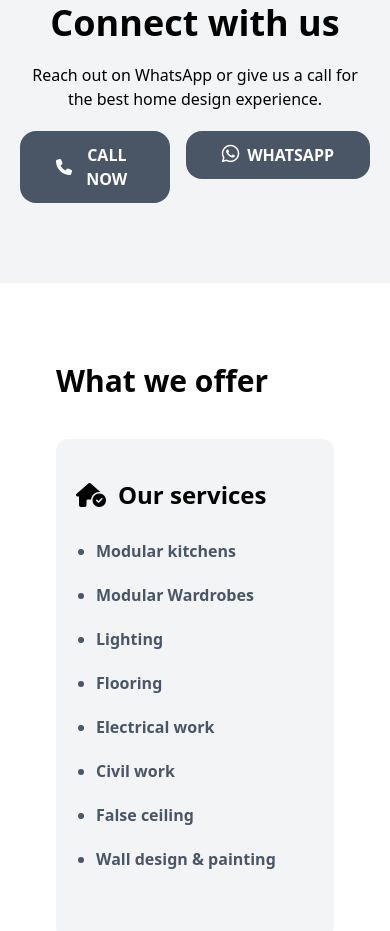
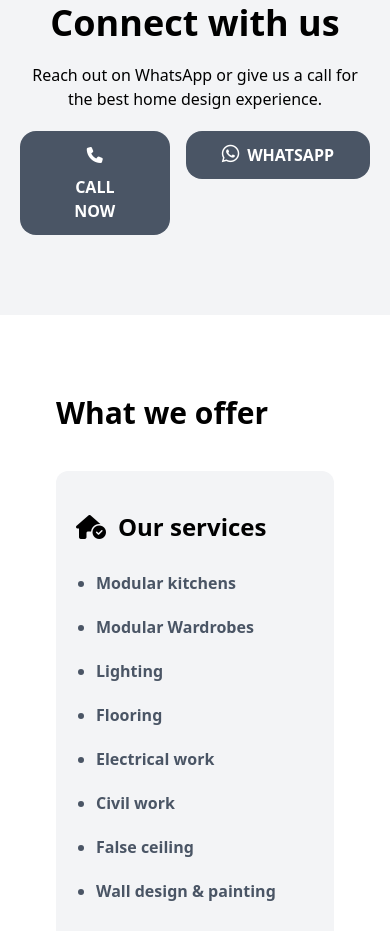
Before and after one commit to aryan9870/Garima-didi-poroject-2.0-, a plain HTML site: page services.html in a window 390 px wide. Shown: the part 3316-4247 px from the top of the page. Drawn offline with nearby package versions, Linux system fonts and the light colour scheme.

Commit message:
Code updated

```diff
--- a/services.html
+++ b/services.html
@@ -219,7 +219,7 @@
         <div id="buttons" class="flex justify-center gap-4">
             <a href="tel:+919870944489">
                 <button type="button"
-                    class="bg-gray-600 py-3 px-9 w-fit rounded-2xl font-semibold text-white flex items-center gap-2 cursor-pointer">
+                    class="bg-gray-600 py-3 px-9 w-fit rounded-2xl font-semibold text-white flex flex-col sm:flex-row items-center gap-2 cursor-pointer">
                     <span><i class="fa-solid fa-phone"></i></span>
                     CALL NOW
                 </button>
```
